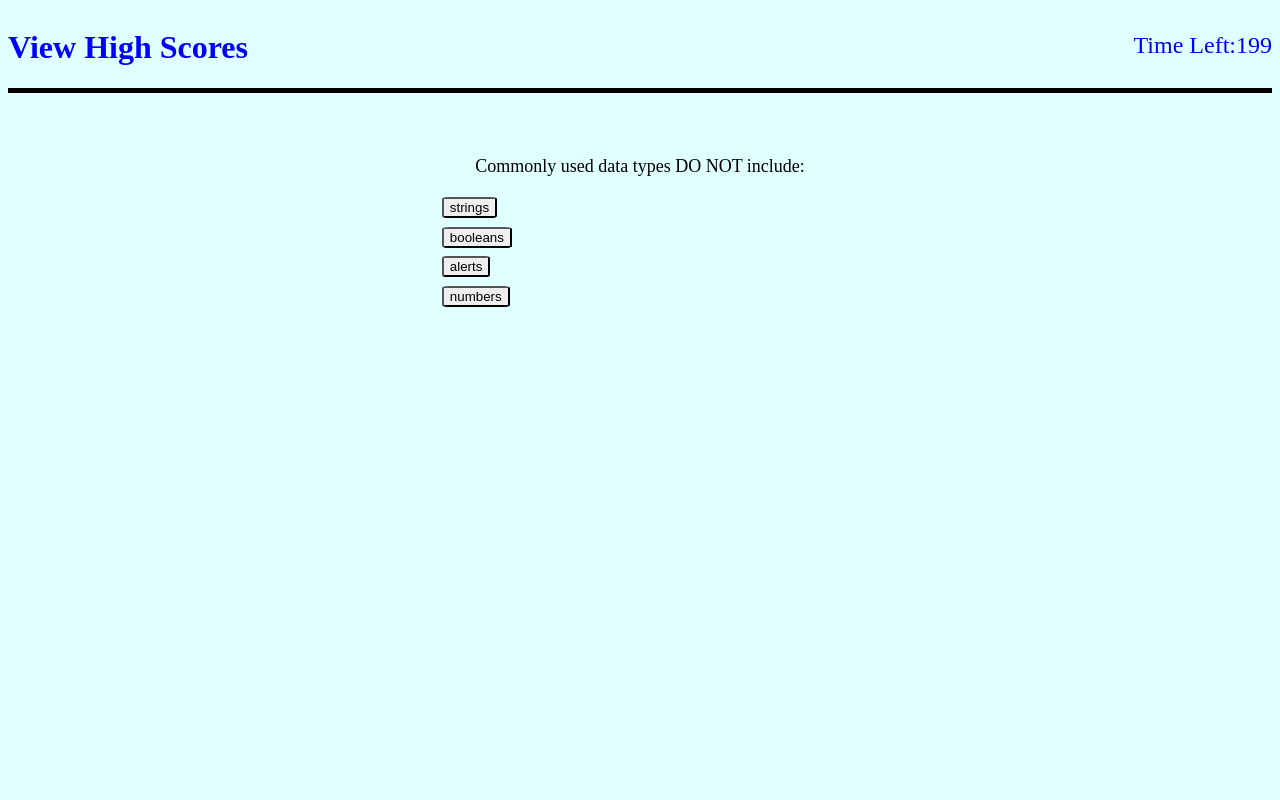
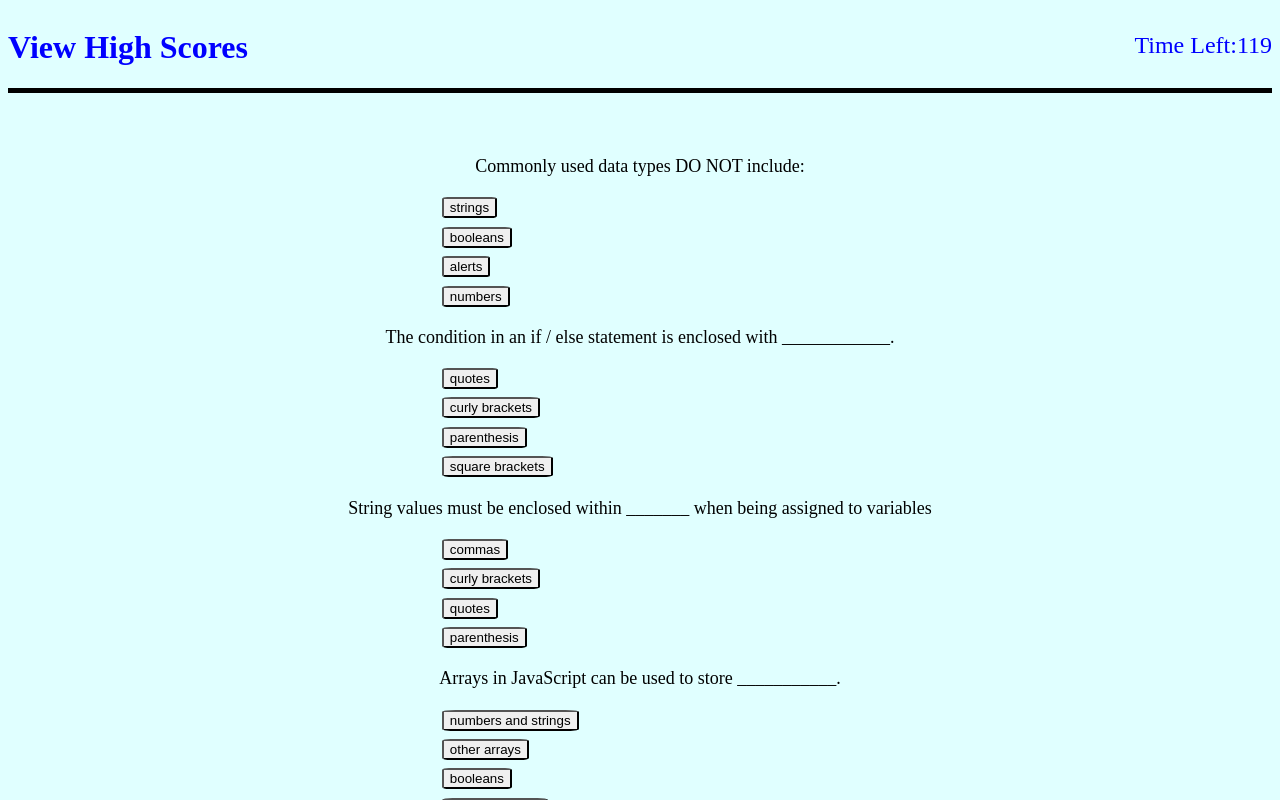
Before and after one commit to fmcwilliams92/timed-quiz, a plain HTML site: page index.html in a window 1280 px wide. Both pictures are taken after a click on the button "Start Quiz!". Shown: the top 800 px of the page. Drawn offline with Linux system fonts and the light colour scheme.

Commit message:
trying to fix issue where the array isnt moveing to the next question on click

```diff
--- a/assets/css/style.css
+++ b/assets/css/style.css
@@ -19,6 +19,7 @@ body {
   text-align: center;
   padding: 5% 15%;
   font-size: bold;
+  margin-bottom: 80%
 }
 
 #houseQuestions > div {
@@ -45,3 +46,11 @@ li {
   border-radius: 10%;
   margin-left: 200px;
 }
+
+/* footer */
+.footerCSS {
+  font-size: large;
+  border-top: 5px solid black;
+  display: flex;
+  align-items: flex-end;
+}
--- a/assets/js/script.js
+++ b/assets/js/script.js
@@ -2,6 +2,7 @@ var quizContainer = document.getElementById('quiz');
 var resultsContainer = document.getElementById('results');
 var submitButton = document.getElementById('submit');
 var startQuizButton = document.getElementById('startQuizButton');
+var score = 0;
 
 //Array holding all the questions and answers bank
 var quizQuestions = [{
@@ -52,7 +53,7 @@ startQuizButton.addEventListener('click', beginTimer);
 
 // timer
 function beginTimer(){
-  let timeLeft = 200
+  let timeLeft = 120
   var countdownTimer = document.getElementById('timeLeft');
   setInterval(function() {
     if(timeLeft <= 0) {
@@ -68,10 +69,13 @@ function startTimedQuiz() {
   var instructions = document.getElementById('quizPrompt');
   instructions.remove();
 
+  // for loop to move to next question
+  for(i=0; i < quizQuestions.length; i++) {
+
   // create element for question 1 and append questions to said element
   var quizQuestion = document.createElement('div');
   quizQuestion.className = "questionCSS";
-  quizQuestion.textContent = quizQuestions[0].question
+  quizQuestion.textContent = quizQuestions[i].question
   var houseQuestions = document.getElementById('houseQuestions');
   houseQuestions.appendChild(quizQuestion);
 
@@ -83,7 +87,7 @@ function startTimedQuiz() {
   var answerOne = document.createElement('li');
   var answerOneButton = document.createElement('button');
   answerOneButton.className = 'buttonCSS'
-  answerOneButton.textContent = quizQuestions[0].choiceA;
+  answerOneButton.textContent = quizQuestions[i].choiceA;
   answerOne.appendChild(answerOneButton);
   var questionAnswerOne = document.getElementById('houseQuestions');
   mainQuestion.appendChild(answerOne)
@@ -93,7 +97,7 @@ function startTimedQuiz() {
   var answerTwo = document.createElement('li');
   var answerTwoButton = document.createElement('button');
   answerTwoButton.className = 'buttonCSS'
-  answerTwoButton.textContent = quizQuestions[0].choiceB
+  answerTwoButton.textContent = quizQuestions[i].choiceB
   answerTwo.appendChild(answerTwoButton);
   var questionAnswerTwo = document.getElementById('houseQuestions');
   mainQuestion.appendChild(answerTwo);
@@ -103,7 +107,7 @@ function startTimedQuiz() {
   var answerThree = document.createElement('li');
   var answerThreeButton = document.createElement('button');
   answerThreeButton.className = 'buttonCSS'
-  answerThreeButton.textContent = quizQuestions[0].choiceC
+  answerThreeButton.textContent = quizQuestions[i].choiceC
   answerThree.appendChild(answerThreeButton);
   var questionAnswerThree = document.getElementById('houseQuestions');
   mainQuestion.appendChild(answerThree);
@@ -113,15 +117,15 @@ function startTimedQuiz() {
   var answerFour = document.createElement('li');
   var answerFourButton = document.createElement('button');
   answerFourButton.className = 'buttonCSS'
-  answerFourButton.textContent = quizQuestions[0].choiceD
+  answerFourButton.textContent = quizQuestions[i].choiceD
   answerFour.appendChild(answerFourButton);
   var questionAnswerFour = document.getElementById('houseQuestions');
   mainQuestion.appendChild(answerFour);
   questionAnswerFour.appendChild(mainQuestion);
+
+  var clickAnswer = document.querySelector('.buttonCSS')
+  clickAnswer.addEventListener('click', function() {
+    [i];
+    })
+  }
 };
-
-// on submit, move to next question and show if prior selection was correct/incorrect
-document.addEventListener('click', choiceA)
-
-
-// submitButton.addEventListener('click', showResults);
--- a/index.html
+++ b/index.html
@@ -14,7 +14,7 @@
       <h1>View High Scores</h1>
     </div>
     <div id="timerCSS">
-      <p>Time Left:<span id="timeLeft">200</span></p>
+      <p>Time Left:<span id="timeLeft">120</span></p>
     </div>
   </header>
 
@@ -22,15 +22,18 @@
     <div id="houseQuestions">
       <div id="quizPrompt">
         <h2>Coding Quiz Challenge</h2>
-          <p>Once you are ready please select the "Start Quiz" option and your times quiz will begin.
-            As you submit your answer, you will notice the response appear at the bottom for Correct or Incorrect.
-            GOOD LUCK!
-          </p>
-          <button id="startQuizButton">Start Quiz!</button>
+        <p>Once you are ready please select the "Start Quiz" option and your times quiz will begin.
+          As you submit your answer, you will notice the response appear at the bottom for Correct or Incorrect.
+          GOOD LUCK!
+        </p>
+        <button id="startQuizButton">Start Quiz!</button>
       </div>
     </div>
+  </main>
 
-  </main>
+  <footer class="footerCSS">
+    <h2>Made with love by Fred McWilliams</h2>
+  </footer>
 
 <script src="./assets/js/script.js"></script>
 </body>
```
